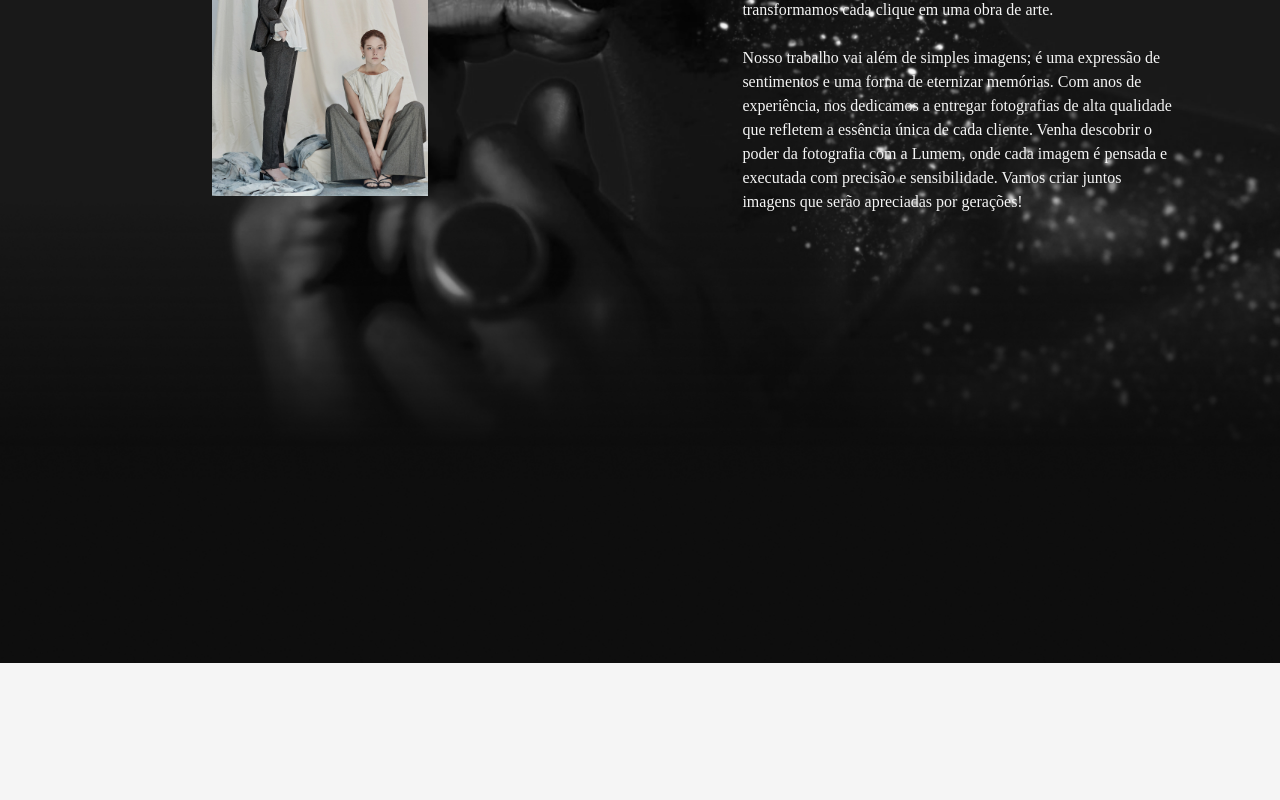
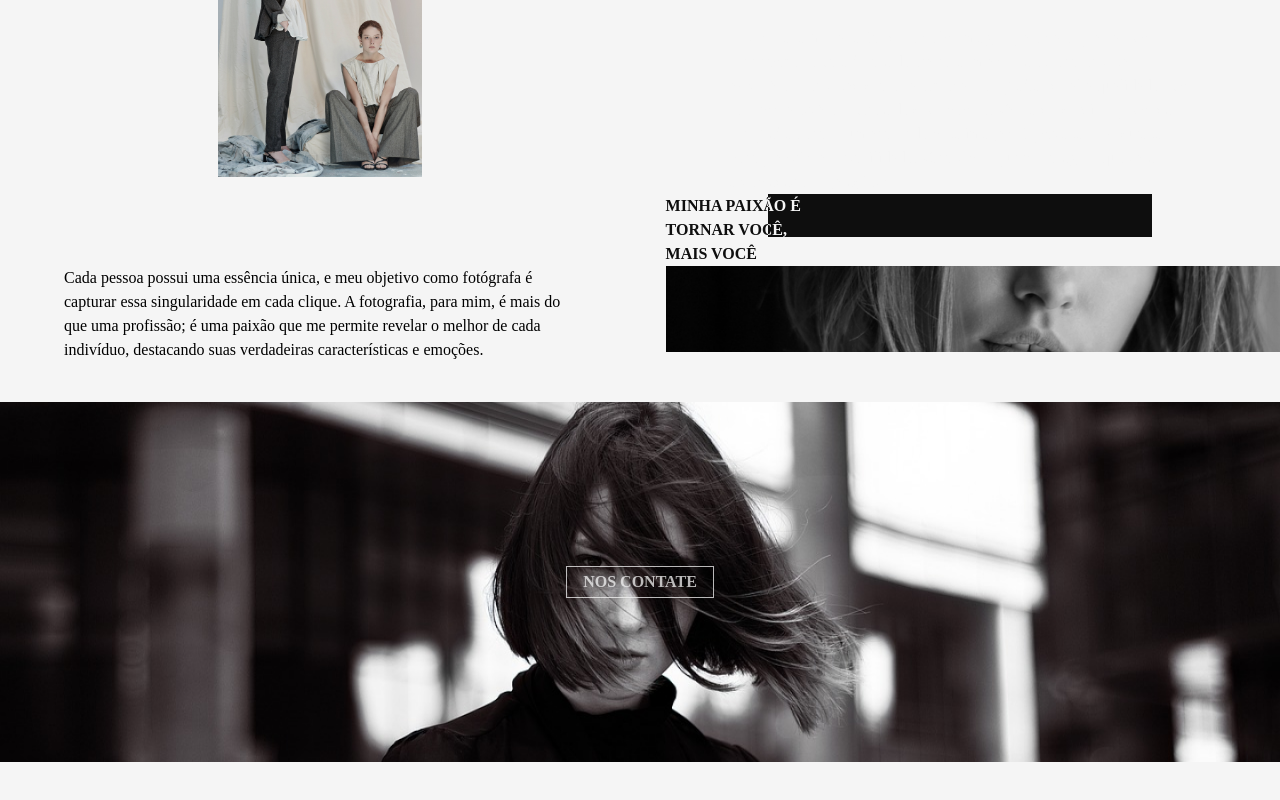
Before and after one commit to alisonnRB/Lumen, a Next.js app: page / in a window 1280 px wide. Shown: the part 938-1738 px from the top of the page. After the commit the page ends 1700 px from the top, so only its background shows below. Built offline with nearby package versions, Linux system fonts and the light colour scheme.

Commit message:
vision created

```diff
--- a/src/components/about.jsx
+++ b/src/components/about.jsx
@@ -10,14 +10,14 @@ export default function About() {
                     <Image
                         src={aboutImage}
                         alt="Fotografia das duas irmãs da Lumen"
-                        layout="fill"
-                        objectFit="contain"
+                        fill
+                        style={{ objectFit: 'contain' }}
                         quality={100}
                     />
                 </span>
             </div>
 
-            <div className="w-1/2 about-content pl-[8vw] pr-[8vw] flex flex-col items-center gap-10 text-page">
+            <div className="w-1/2 about-content px-[7vw] flex flex-col items-center gap-5 text-page">
 
                 <h1 className="aboutTitle font-bold">SOBRE A LUMEN</h1>
 
--- a/src/components/initial.jsx
+++ b/src/components/initial.jsx
@@ -5,22 +5,22 @@ export default function Initial() {
     return (
         <section className="relative w-full h-screen">
 
-            <div className="absolute inset-0">
+            <div className="absolute inset-0 transition-opacity delay-[15ms]" id='capa'>
                 <Image
                     src={bgInit}
                     alt="Fotografia de alta qualidade do ambiente luminoso da Lumen"
-                    layout="responsive"
                     width={1440}
                     height={1599.97}
-                    objectFit="cover"
+                    style={{ objectFit: 'cover', width: '100%', height: 'auto' }}
                     quality={100}
+                    sizes="(max-width: 1440px) 100vw, 1440px"
                 />
             </div>
 
             <div className="absolute inset-0 z-10 flex flex-col justify-between textBoxSize pl-5">
                 <p className="text-page sizeLogo">LUMEN</p>
 
-                <h1 className='text-page sizeText font-bold'>VEJA O<br/> MELHOR<br/> DE VOCÊ</h1>
+                <h1 className='text-page sizeText font-bold'>VEJA O<br /> MELHOR<br /> DE VOCÊ</h1>
             </div>
         </section>
     );
--- a/src/components/vision.jsx
+++ b/src/components/vision.jsx
@@ -1,17 +1,97 @@
+import { useInView } from 'react-intersection-observer';
+import { useEffect } from 'react';
+import Image from 'next/image';
+
 import capa from '../assets/capaPage.jpg';
 import contate from '../assets/contatePage.png';
 
-export default function Vision(){
-    return(
-        <section className='bg-page w-[100dvw] h-[1000px] vision-content'>
-            <div>
-                <div></div>
-                <div></div>
+export default function Vision() {
+    const { ref, inView } = useInView({
+        threshold: 0.2,
+    });
+
+    useEffect(() => {
+        const capa = document.getElementById('capa');
+        const sobreposicao = document.getElementById('sobreposicao');
+
+        if (inView) {
+            document.body.style.backgroundColor = '#F5F5F5';
+            capa.style.opacity = 0;
+            sobreposicao.style.opacity = 1;
+        } else {
+            document.body.style.backgroundColor = '#0E0E0E';
+            capa.style.opacity = 1;
+            sobreposicao.style.opacity = 0;
+        }
+
+        return () => {
+            document.body.style.backgroundColor = '#0E0E0E';
+            capa.style.opacity = 1;
+            sobreposicao.style.opacity = 0;
+        };
+    }, [inView]);
+
+    return (
+        <section ref={ref} className='w-[100dvw] vision-content flex flex-col'>
+            <div className='flex self-end justify-center text-justify w-[50dvw] relative'>
+
+                <div id='sobreposicao' className='bg-bg absolute w-[60%] h-[60%] z-30 overflow-clip transition-opacity delay-75'>
+                    <div className='relative right-[27%]'>
+                        <h1 className='visionTitle font-bold text-page w-[46dvw]'>
+                            MINHA PAIXÃO É<br /> TORNAR VOCÊ,<br /> MAIS VOCÊ
+                        </h1>
+                    </div>
+                </div>
+
+                <h1 className='visionTitle font-bold text-bg w-[46dvw] relative z-20'>
+                    MINHA PAIXÃO É<br /> TORNAR VOCÊ,<br /> MAIS VOCÊ
+                </h1>
+
             </div>
 
-            <div>
+            <div className='flex w-[100dvw]'>
+                <div className='w-1/2 flex about-content'>
+                    <p className='VisionText px-[5dvw]'>
+                        Cada pessoa possui uma essência única, e meu objetivo como fotógrafa é capturar essa singularidade em cada clique. A fotografia, para mim, é mais do que uma profissão;
+                        é uma paixão que me permite revelar o melhor de cada indivíduo, destacando suas verdadeiras características e emoções.
+                    </p>
+                </div>
+
+                <div className='w-1/2 flex justify-end about-content'>
+                    <span className="w-[48dvw] h-[90%] relative">
+                        <Image
+                            src={capa}
+                            alt="Fotografia das duas irmãs da Lumen"
+                            fill
+                            style={{ objectFit: 'cover' }}
+                            quality={100}
+                        />
+                    </span>
+                </div>
+            </div>
+
+            <div className='w-[100dvw] mt-10'>
+                <span className=" flex justify-center items-center w-[100dvw] h-[100%] relative z-10">
+                    <Image
+                        src={contate}
+                        alt="Fotografia das duas irmãs da Lumen"
+                        layout="responsive"
+                        width={1440}
+                        height={405}
+                        style={{ objectFit: 'cover' }}
+                        quality={100}
+                    />
+
+                    <a href=""
+                        className='text-page absolute z-20 cursor-pointer px-[1em] py-[.2em] border-solid font-bold
+                      border-page opacity-75 border-[.1em] VisionText hover:opacity-100 hover:bg-[rgba(245,245,245)]
+                      hover:text-bg hover:border-bg transition-all delay-75'>
+                        NOS CONTATE
+                    </a>
+                </span>
 
             </div>
+
         </section>
     )
 }
--- a/src/pages/_app.js
+++ b/src/pages/_app.js
@@ -1,5 +1,7 @@
 import "@/styles/globals.css";
 
+
 export default function App({ Component, pageProps }) {
+
   return <Component {...pageProps} />;
 }
--- a/src/pages/_document.js
+++ b/src/pages/_document.js
@@ -6,7 +6,7 @@ export default function Document() {
         <Head>
           <meta charSet="UTF-8" />
         </Head>
-      <body className="bg-bg">
+      <body className="transition-colors delay-75">
         <Main />
         <NextScript />
       </body>
--- a/src/pages/index.js
+++ b/src/pages/index.js
@@ -3,6 +3,7 @@ import About from "@/components/about";
 import Vision from "@/components/vision";
 
 export default function Home() {
+
   return (
     <main>
       <Initial />
--- a/src/styles/globals.css
+++ b/src/styles/globals.css
@@ -13,6 +13,7 @@ html {
   padding: 0;
   outline: none;
   overflow-x: hidden;
+  scroll-behavior: smooth;
 }
 
 ::-webkit-scrollbar {
--- a/src/styles/vision.css
+++ b/src/styles/vision.css
@@ -1,9 +1,34 @@
-.vision-content{
+.vision-content {
     margin-top: 20em;
 }
 
+.visionTitle{
+    font-size: clamp(1em, 1em + 3vw, 3.5em);
+    text-align-last: justify;
+}
+
+.VisionText {
+    text-align: justify;
+    font-size: clamp(1em, 1em + 2.5vw, 3em);
+}
+
 @media screen and (orientation: portrait) {
-    .vision-content{
+    .vision-content {
         margin-top: 10em;
     }
+
+    .VisionText {
+        font-size: clamp(1em, 1em + 1.2vw, 3em);
+    }
+
+    .visionTitle{
+        font-size: clamp(.6em, 1em + 2.5vw, 2em);
+    }
+
 }
+
+@media screen and (orientation: portrait) and (max-width: 740px) {
+    .VisionText {
+        font-size: clamp(.2em, .7em + 1vw, .9em);
+    }
+}
```
Also changed, not shown: package.json (+5 -4 lines), 1 other file (tests, documents, lock files or other folders).
